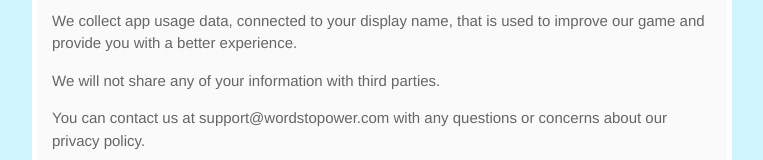
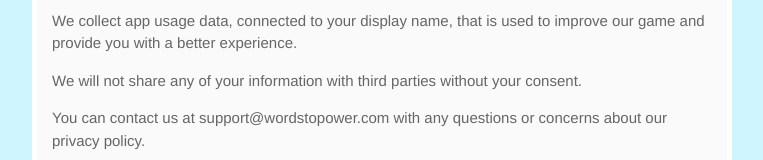
Before and after one commit to moshecristel/moshecristel.github.io, a plain HTML site: page index.html in a window 1280 px wide. Shown: the part 957-1117 px from the top of the page, without its empty margins (258-1021 px from the left). Drawn offline with nearby package versions, Linux system fonts and the light colour scheme.

Commit message:
Without consent added

```diff
--- a/index.html
+++ b/index.html
@@ -111,7 +111,7 @@
                         <h1 style="font-size:20px;font-weight:bold;text-align: center;">Privacy Policy</h1>
                         <p>We respect your privacy and do not collect any personal information from you.</p>
                         <p>We collect app usage data, connected to your display name, that is used to improve our game and provide you with a better experience.</p>
-                        <p>We will not share any of your information with third parties.</p>
+                        <p>We will not share any of your information with third parties without your consent.</p>
                         <p>You can contact us at support@wordstopower.com with any questions or concerns about our privacy policy.</p>
                     </div>
                 </div>
```
